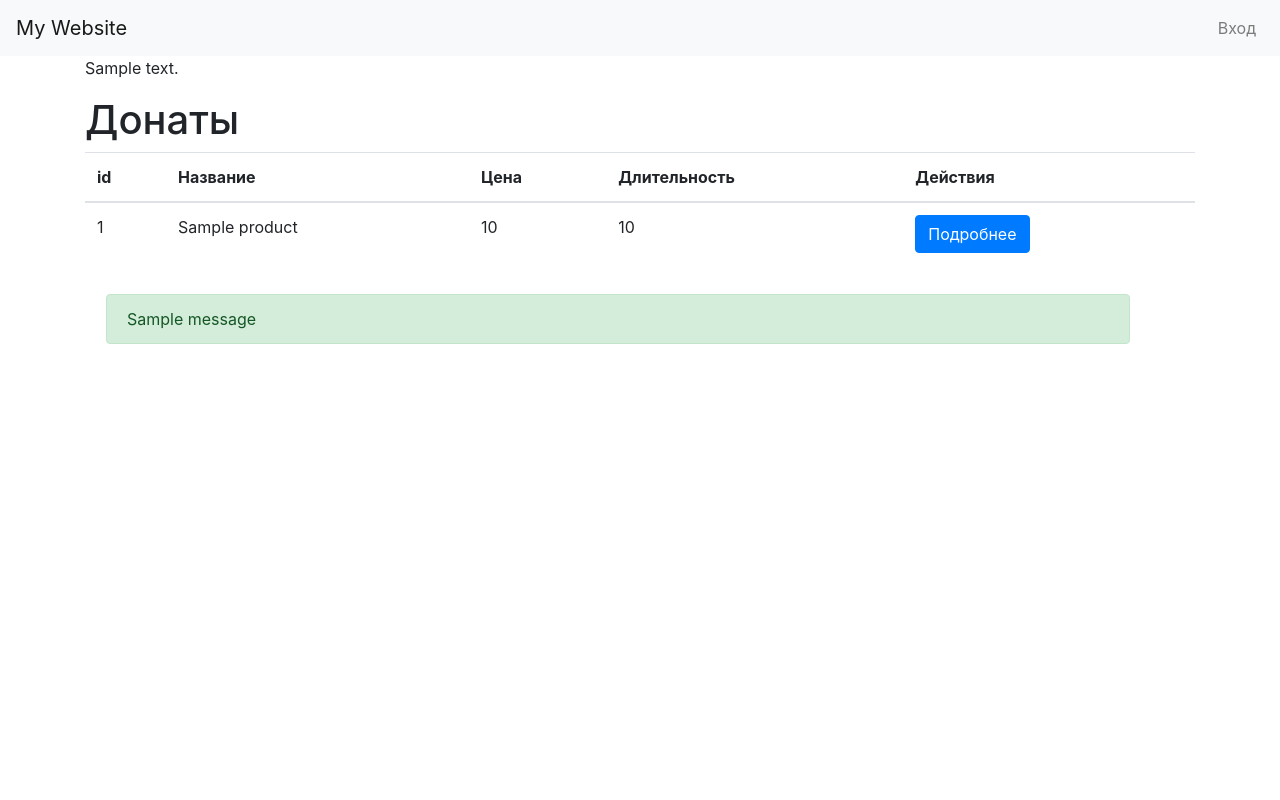
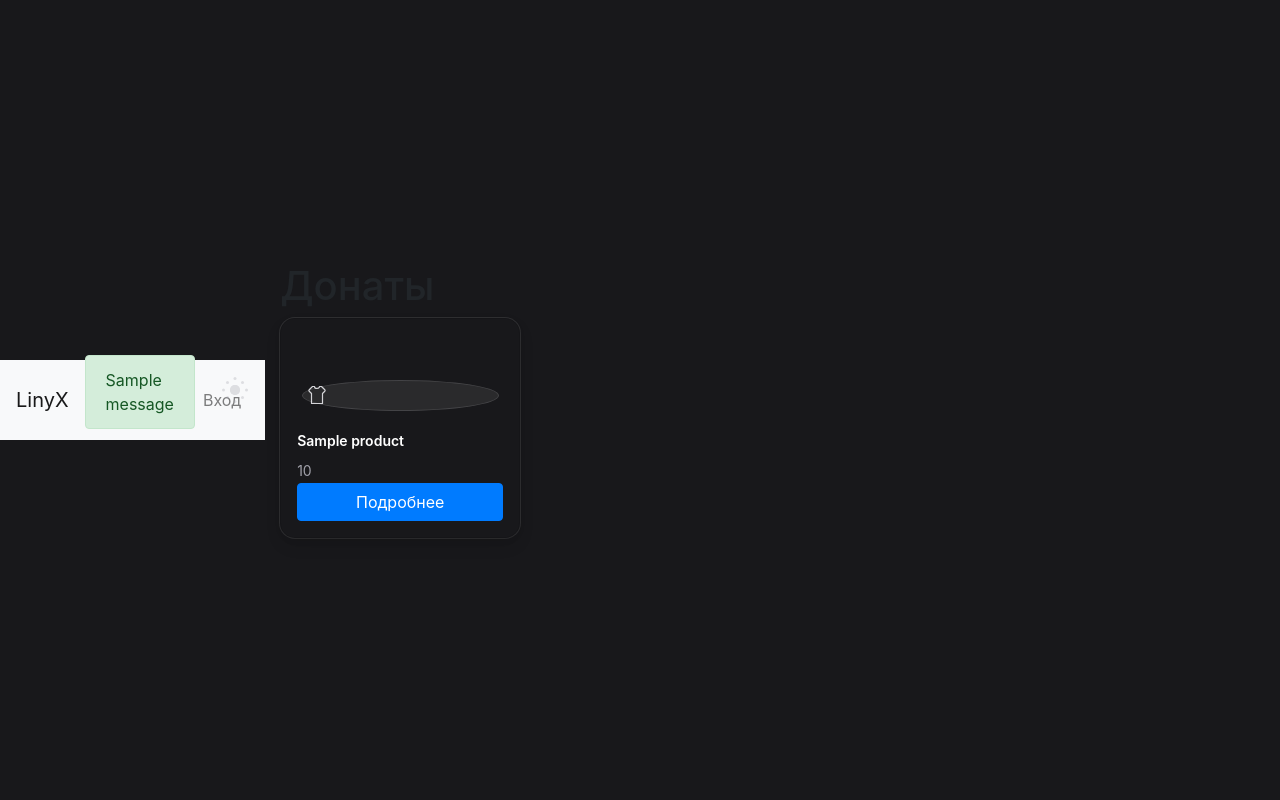
Before and after one commit to 4e6yPeK48/LinyXFlaskProject, a Flask app: template templates/index.html in a window 1280 px wide. Run offline with Flask 3, Linux system fonts and the light colour scheme; the template is opened without the code that fills it: most values are stand-ins (such as "Sample title", 1, 10 or a date in 2020); one stand-in notice (Sample message) is shown; style sheets or scripts are compiled from the project's sources; some libraries are stand-ins or nearby versions.

Commit message:
тест

```diff
--- a/app.py
+++ b/app.py
@@ -133,7 +133,7 @@ def product_detail(product_id):
 
             if payment_info and payment_info.get('success'):
                 payment_url = payment_info['response']['url']
-                return redirect(payment_url)
+                return f'<script>window.top.location.href = "{payment_url}";</script>'
             else:
                 flash('Ошибка при создании платежа', 'error')
                 return abort(500)
@@ -190,7 +190,7 @@ def load_user(user_id):
 
 @app.route('/login', methods=['GET', 'POST'])
 def login():
-    form = LoginForm()  # Предполагается, что у вас есть форма LoginForm для входа
+    form = LoginForm()
 
     if form.validate_on_submit():
         player_name = form.name.data
@@ -201,6 +201,7 @@ def login():
             password_entry = Password.query.filter_by(player_name=player_name).first().password
             if password_entry == entered_password:
                 login_user(player, remember=form.remember_me.data)
+                flash('Вы успешно вошли в аккаунт.', 'success')
                 return redirect(url_for('index'))
 
     return render_template('login.html', form=form)
--- /dev/null
+++ b/static/css/cards.scss
@@ -0,0 +1,501 @@
+body {
+  --background-color: #18181B;
+  --text-color: #A1A1AA;
+
+  --card-background-color: rgba(255, 255, 255, .015);
+  --card-border-color: rgba(255, 255, 255, 0.1);
+  --card-box-shadow-1: rgba(0, 0, 0, 0.05);
+  --card-box-shadow-1-y: 3px;
+  --card-box-shadow-1-blur: 6px;
+  --card-box-shadow-2: rgba(0, 0, 0, 0.1);
+  --card-box-shadow-2-y: 8px;
+  --card-box-shadow-2-blur: 15px;
+  --card-label-color: #FFFFFF;
+  --card-icon-color: #D4D4D8;
+  --card-icon-background-color: rgba(255, 255, 255, 0.08);
+  --card-icon-border-color: rgba(255, 255, 255, 0.12);
+  --card-shine-opacity: .1;
+  --card-shine-gradient: conic-gradient(from 205deg at 50% 50%, rgba(16, 185, 129, 0) 0deg, #10B981 25deg, rgba(52, 211, 153, 0.18) 295deg, rgba(16, 185, 129, 0) 360deg);
+  --card-line-color: #2A2B2C;
+  --card-tile-color: rgba(16, 185, 129, 0.05);
+
+  --card-hover-border-color: rgba(255, 255, 255, 0.2);
+  --card-hover-box-shadow-1: rgba(0, 0, 0, 0.04);
+  --card-hover-box-shadow-1-y: 5px;
+  --card-hover-box-shadow-1-blur: 10px;
+  --card-hover-box-shadow-2: rgba(0, 0, 0, 0.3);
+  --card-hover-box-shadow-2-y: 15px;
+  --card-hover-box-shadow-2-blur: 25px;
+  --card-hover-icon-color: #34D399;
+  --card-hover-icon-background-color: rgba(52, 211, 153, 0.1);
+  --card-hover-icon-border-color: rgba(52, 211, 153, 0.2);
+
+  --blur-opacity: .01;
+
+  &.light {
+    --background-color: #FAFAFA;
+    --text-color: #52525B;
+
+    --card-background-color: transparent;
+    --card-border-color: rgba(24, 24, 27, 0.08);
+    --card-box-shadow-1: rgba(24, 24, 27, 0.02);
+    --card-box-shadow-1-y: 3px;
+    --card-box-shadow-1-blur: 6px;
+    --card-box-shadow-2: rgba(24, 24, 27, 0.04);
+    --card-box-shadow-2-y: 2px;
+    --card-box-shadow-2-blur: 7px;
+    --card-label-color: #18181B;
+    --card-icon-color: #18181B;
+    --card-icon-background-color: rgba(24, 24, 27, 0.04);
+    --card-icon-border-color: rgba(24, 24, 27, 0.1);
+    --card-shine-opacity: .3;
+    --card-shine-gradient: conic-gradient(from 225deg at 50% 50%, rgba(16, 185, 129, 0) 0deg, #10B981 25deg, #EDFAF6 285deg, #FFFFFF 345deg, rgba(16, 185, 129, 0) 360deg);
+    --card-line-color: #E9E9E7;
+    --card-tile-color: rgba(16, 185, 129, 0.08);
+
+    --card-hover-border-color: rgba(24, 24, 27, 0.15);
+    --card-hover-box-shadow-1: rgba(24, 24, 27, 0.05);
+    --card-hover-box-shadow-1-y: 3px;
+    --card-hover-box-shadow-1-blur: 6px;
+    --card-hover-box-shadow-2: rgba(24, 24, 27, 0.1);
+    --card-hover-box-shadow-2-y: 8px;
+    --card-hover-box-shadow-2-blur: 15px;
+    --card-hover-icon-color: #18181B;
+    --card-hover-icon-background-color: rgba(24, 24, 27, 0.04);
+    --card-hover-icon-border-color: rgba(24, 24, 27, 0.34);
+
+    --blur-opacity: .1;
+  }
+
+  &.toggle .grid * {
+    transition-duration: 0s !important;
+  }
+}
+
+.grid {
+  display: grid;
+  grid-template-columns: repeat(2, 240px);
+  grid-gap: 32px;
+  position: relative;
+  z-index: 1;
+}
+
+.card {
+  background-color: var(--background-color);
+  box-shadow: 0 var(--card-box-shadow-1-y) var(--card-box-shadow-1-blur) var(--card-box-shadow-1), 0 var(--card-box-shadow-2-y) var(--card-box-shadow-2-blur) var(--card-box-shadow-2), 0 0 0 1px var(--card-border-color);
+  padding: 56px 16px 16px 16px;
+  border-radius: 15px;
+  cursor: pointer;
+  position: relative;
+  transition: box-shadow .25s;
+
+
+  .icon {
+    z-index: 2;
+    position: relative;
+    display: table;
+    padding: 8px;
+
+    &::after {
+      content: '';
+      position: absolute;
+      inset: 4.5px;
+      border-radius: 50%;
+      background-color: var(--card-icon-background-color);
+      border: 1px solid var(--card-icon-border-color);
+      backdrop-filter: blur(2px);
+      transition: background-color .25s, border-color .25s;
+    }
+
+    svg {
+      position: relative;
+      z-index: 1;
+      display: block;
+      width: 24px;
+      height: 24px;
+      transform: translateZ(0);
+      color: var(--card-icon-color);
+      transition: color .25s;
+    }
+  }
+
+  h4 {
+    z-index: 2;
+    position: relative;
+    margin: 12px 0 4px 0;
+    font-family: inherit;
+    font-weight: 600;
+    font-size: 14px;
+    line-height: 2;
+    color: var(--card-label-color);
+  }
+
+  p {
+    z-index: 2;
+    position: relative;
+    margin: 0;
+    font-size: 14px;
+    line-height: 1.7;
+    color: var(--text-color);
+  }
+
+  .shine {
+    border-radius: inherit;
+    position: absolute;
+    inset: 0;
+    z-index: 1;
+    overflow: hidden;
+    opacity: 0;
+    transition: opacity .5s;
+
+    &:before {
+      content: '';
+      width: 150%;
+      padding-bottom: 150%;
+      border-radius: 50%;
+      position: absolute;
+      left: 50%;
+      bottom: 55%;
+      filter: blur(35px);
+      opacity: var(--card-shine-opacity);
+      transform: translateX(-50%);
+      background-image: var(--card-shine-gradient);
+    }
+  }
+
+  .background {
+    border-radius: inherit;
+    position: absolute;
+    inset: 0;
+    overflow: hidden;
+    mask-image: radial-gradient(circle at 60% 5%, black 0%, black 15%, transparent 60%);
+
+    .tiles {
+      opacity: 0;
+      transition: opacity .25s;
+
+      .tile {
+        position: absolute;
+        background-color: var(--card-tile-color);
+        animation-duration: 8s;
+        animation-iteration-count: infinite;
+        opacity: 0;
+
+        &.tile-4,
+        &.tile-6,
+        &.tile-10 {
+          animation-delay: -2s;
+        }
+
+        &.tile-3,
+        &.tile-5,
+        &.tile-8 {
+          animation-delay: -4s;
+        }
+
+        &.tile-2,
+        &.tile-9 {
+          animation-delay: -6s;
+        }
+
+        &.tile-1 {
+          top: 0;
+          left: 0;
+          height: 10%;
+          width: 22.5%;
+        }
+
+        &.tile-2 {
+          top: 0;
+          left: 22.5%;
+          height: 10%;
+          width: 27.5%;
+        }
+
+        &.tile-3 {
+          top: 0;
+          left: 50%;
+          height: 10%;
+          width: 27.5%;
+        }
+
+        &.tile-4 {
+          top: 0;
+          left: 77.5%;
+          height: 10%;
+          width: 22.5%;
+        }
+
+        &.tile-5 {
+          top: 10%;
+          left: 0;
+          height: 22.5%;
+          width: 22.5%;
+        }
+
+        &.tile-6 {
+          top: 10%;
+          left: 22.5%;
+          height: 22.5%;
+          width: 27.5%;
+        }
+
+        &.tile-7 {
+          top: 10%;
+          left: 50%;
+          height: 22.5%;
+          width: 27.5%;
+        }
+
+        &.tile-8 {
+          top: 10%;
+          left: 77.5%;
+          height: 22.5%;
+          width: 22.5%;
+        }
+
+        &.tile-9 {
+          top: 32.5%;
+          left: 50%;
+          height: 22.5%;
+          width: 27.5%;
+        }
+
+        &.tile-10 {
+          top: 32.5%;
+          left: 77.5%;
+          height: 22.5%;
+          width: 22.5%;
+        }
+      }
+    }
+
+    @keyframes tile {
+
+      0%,
+      12.5%,
+      100% {
+        opacity: 1;
+      }
+
+      25%,
+      82.5% {
+        opacity: 0;
+      }
+    }
+
+    .line {
+      position: absolute;
+      inset: 0;
+      opacity: 0;
+      transition: opacity .35s;
+
+      &:before,
+      &:after {
+        content: '';
+        position: absolute;
+        background-color: var(--card-line-color);
+        transition: transform .35s;
+      }
+
+      &:before {
+        left: 0;
+        right: 0;
+        height: 1px;
+        transform-origin: 0 50%;
+        transform: scaleX(0);
+      }
+
+      &:after {
+        top: 0;
+        bottom: 0;
+        width: 1px;
+        transform-origin: 50% 0;
+        transform: scaleY(0);
+      }
+
+      &.line-1 {
+        &:before {
+          top: 10%;
+        }
+
+        &:after {
+          left: 22.5%;
+        }
+
+        &:before,
+        &:after {
+          transition-delay: .3s;
+        }
+      }
+
+      &.line-2 {
+        &:before {
+          top: 32.5%;
+        }
+
+        &:after {
+          left: 50%;
+        }
+
+        &:before,
+        &:after {
+          transition-delay: .15s;
+        }
+      }
+
+      &.line-3 {
+        &:before {
+          top: 55%;
+        }
+
+        &:after {
+          right: 22.5%;
+        }
+      }
+    }
+  }
+
+  &:hover {
+    box-shadow: 0 3px 6px var(--card-hover-box-shadow-1), 0 var(--card-hover-box-shadow-2-y) var(--card-hover-box-shadow-2-blur) var(--card-hover-box-shadow-2), 0 0 0 1px var(--card-hover-border-color);
+
+    .icon {
+      &::after {
+        background-color: var(--card-hover-icon-background-color);
+        border-color: var(--card-hover-icon-border-color);
+      }
+
+      svg {
+        color: var(--card-hover-icon-color);
+      }
+    }
+
+    .shine {
+      opacity: 1;
+      transition-duration: .5s;
+      transition-delay: 0s;
+    }
+
+    .background {
+
+      .tiles {
+        opacity: 1;
+        transition-delay: .25s;
+
+        .tile {
+          animation-name: tile;
+        }
+      }
+
+      .line {
+        opacity: 1;
+        transition-duration: .15s;
+
+        &:before {
+          transform: scaleX(1);
+        }
+
+        &:after {
+          transform: scaleY(1);
+        }
+
+        &.line-1 {
+
+          &:before,
+          &:after {
+            transition-delay: .0s;
+          }
+        }
+
+        &.line-2 {
+
+          &:before,
+          &:after {
+            transition-delay: .15s;
+          }
+        }
+
+        &.line-3 {
+
+          &:before,
+          &:after {
+            transition-delay: .3s;
+          }
+        }
+      }
+    }
+  }
+}
+
+.day-night {
+  cursor: pointer;
+  position: absolute;
+  right: 20px;
+  top: 20px;
+  opacity: .3;
+
+  input {
+    display: none;
+
+    & + div {
+      border-radius: 50%;
+      width: 20px;
+      height: 20px;
+      position: relative;
+      box-shadow: inset 8px -8px 0 0 var(--text-color);
+      transform: scale(1) rotate(-2deg);
+      transition: box-shadow .5s ease 0s, transform .4s ease .1s;
+
+      &:before {
+        content: '';
+        width: inherit;
+        height: inherit;
+        border-radius: inherit;
+        position: absolute;
+        left: 0;
+        top: 0;
+        transition: background-color .3s ease;
+      }
+
+      &:after {
+        content: '';
+        width: 6px;
+        height: 6px;
+        border-radius: 50%;
+        margin: -3px 0 0 -3px;
+        position: absolute;
+        top: 50%;
+        left: 50%;
+        box-shadow: 0 -23px 0 var(--text-color), 0 23px 0 var(--text-color), 23px 0 0 var(--text-color), -23px 0 0 var(--text-color), 15px 15px 0 var(--text-color), -15px 15px 0 var(--text-color), 15px -15px 0 var(--text-color), -15px -15px 0 var(--text-color);
+        transform: scale(0);
+        transition: all .3s ease;
+      }
+    }
+
+    &:checked + div {
+      box-shadow: inset 20px -20px 0 0 var(--text-color);
+      transform: scale(.5) rotate(0deg);
+      transition: transform .3s ease .1s, box-shadow .2s ease 0s;
+
+      &:before {
+        background: var(--text-color);
+        transition: background-color .3s ease .1s;
+      }
+
+      &:after {
+        transform: scale(1);
+        transition: transform .5s ease .15s;
+      }
+    }
+  }
+}
+
+body {
+  min-height: 100vh;
+  display: flex;
+  font-family: 'Inter', Arial, serif;
+  justify-content: center;
+  align-items: center;
+  background-color: var(--background-color);
+  overflow: hidden;
+}
--- /dev/null
+++ b/static/css/main.css
@@ -0,0 +1,26 @@
+dialog[open]::backdrop {
+    backdrop-filter: blur(5px);
+}
+
+#productDialog {
+    outline: none;
+    overflow-y: hidden;
+    border: 0;
+    padding: 20px;
+    width: 40%;
+    height: 40%;
+    background: transparent;
+}
+
+.dialog-iframe {
+    background: transparent;
+    border: 1px black;
+    border-radius: 10px;
+}
+
+.navbar {
+    height: 80px;
+}
+.detail-html{
+    padding: 20px
+}
--- a/templates/base.html
+++ b/templates/base.html
@@ -4,12 +4,35 @@
     <meta charset="UTF-8">
     <meta name="viewport" content="width=device-width, initial-scale=1.0">
     <link rel="stylesheet" href="https://stackpath.bootstrapcdn.com/bootstrap/4.5.2/css/bootstrap.min.css">
-    <title>{% block title %}My Website{% endblock %}</title>
+    <link rel="stylesheet" href="../static/css/main.css">
+    <link rel="stylesheet" href="../static/css/cards.css" t>
+    <title>{% block title %}LinyX{% endblock %}</title>
 </head>
 <body>
-    <nav class="navbar navbar-expand-lg navbar-light bg-light">
-        <a class="navbar-brand" href="{{ url_for('index') }}">My Website</a>
+<nav class="navbar navbar-expand-lg navbar-light bg-light d-flex justify-content-between">
+    <div><a class="navbar-brand" href="{{ url_for('index') }}">LinyX</a></div>
+    <label class="day-night">
+        <input type="checkbox" checked/>
+        <div></div>
+    </label>
+    {% with messages = get_flashed_messages(with_categories=true) %}
+        {% if messages %}
+            {% for category, message in messages %}
+                {% if category == 'error' %}
+                    <div class="alert alert-danger" role="alert">
+                        <strong>Error:</strong> {{ message }}
+                    </div>
+                {% else %}
+                    <div class="alert alert-{{ category }}" role="alert">
+                        {{ message }}
+                    </div>
+                {% endif %}
+            {% endfor %}
+        {% endif %}
+    {% endwith %}
     <ul class="navbar-nav ml-auto">
+        <div class="ml-auto mr-auto text-center">
+        </div>
         {% if current_user and current_user.is_authenticated %}
             <li class="nav-item">
                 <a class="nav-link" href="{{ url_for('account') }}">Личный кабинет</a>
@@ -23,14 +46,47 @@
             </li>
         {% endif %}
     </ul>
+
 </nav>
 <div class="container">
-        {% with messages = get_flashed_messages() %}
-            {% if messages %}
-                <p>{{ message }}</p>
-            {% endif %}
-        {% endwith %}
     {% block content %}{% endblock %}
 </div>
+<dialog id="productDialog" class="dialog">
+    <iframe src="" width="100%" height="100%" class="dialog-iframe"></iframe>
+</dialog>
+<script>
+    function openProductDialog(url) {
+        let dialog = document.getElementById('productDialog');
+        let iframe = dialog.querySelector('iframe');
+        iframe.src = url;
+        dialog.showModal();
+    }
+
+    let dialog = document.getElementsByTagName('productDialog')[0];
+    document.addEventListener('click', function (event) {
+        let dialog = document.getElementById('productDialog');
+        let targetElement = event.target;
+
+        if (targetElement === dialog) {
+            dialog.close();
+        }
+    });
+</script>
+<script>
+    // Dark & Light toggle
+
+    document.querySelector(".day-night input").addEventListener("change", () => {
+        document.querySelector("body").classList.add("toggle");
+        setTimeout(() => {
+            document.querySelector("body").classList.toggle("light");
+
+            setTimeout(
+                () => document.querySelector("body").classList.remove("toggle"),
+                10
+            );
+        }, 5);
+    });
+
+</script>
 </body>
 </html>
--- a/templates/donation_detail.html
+++ b/templates/donation_detail.html
@@ -6,6 +6,5 @@
     <h1>{{ donation.name }}</h1>
     <p>Цена: {{ donation.price }}</p>
     <p>Длительность: {{ donation.duration }}</p>
-    <!-- Здесь может быть описание доната -->
     <a href="{{ url_for('purchase', id=donation.id) }}" class="btn btn-primary">Купить</a>
 {% endblock %}
--- a/templates/index.html
+++ b/templates/index.html
@@ -2,47 +2,58 @@
 {% extends 'base.html' %}
 
 {% block content %}
-    <h1>Донаты</h1>
-    <table class="table">
-        <thead>
-        <tr>
-            <th>id</th>
-            <th>Название</th>
-            <th>Цена</th>
-            <th>Длительность</th>
-            <th>Действия</th>
-        </tr>
-        </thead>
-        <tbody>
-        {% for product in products_info['response'] %}
-            <tr>
-                <td>{{ product['id'] }}</td>
-                <td>{{ product['name'] }}</td>
-                <td>{{ product['price'] }}</td>
-                <td>{{ product['duration'] }}</td>
-                <td>
-                    <a href="{{ url_for('product_detail', product_id=product['id']) }}" class="btn btn-primary">Подробнее</a>
-                </td>
-            </tr>
-        {% endfor %}
-        </tbody>
-    </table>
+    <div>
 
-    {% with messages = get_flashed_messages(with_categories=true) %}
-        {% if messages %}
-            <div class="alert alert-dismissible fade show" role="alert">
-                {% for category, message in messages %}
-                    {% if category == 'error' %}
-                        <div class="alert alert-danger" role="alert">
-                            <strong>Error:</strong> {{ message }}
+        <h1>Донаты</h1>
+        <div class="grid">
+            {% for product in products_info['response'] %}
+                <div class="card">
+                    <span class="icon">
+                        <svg
+                                viewBox="0 0 24 24"
+                                fill="none"
+                                stroke="currentColor"
+                                stroke-width="1.2"
+                                stroke-linecap="round"
+                                stroke-linejoin="round"
+                                xmlns="http://www.w3.org/2000/svg"
+                        >
+                            <path
+                                    d="M14.5 3.5C14.5 3.5 14.5 5.5 12 5.5C9.5 5.5 9.5 3.5 9.5 3.5H7.5L4.20711 6.79289C3.81658 7.18342 3.81658 7.81658 4.20711 8.20711L6.5 10.5V20.5H17.5V10.5L19.7929 8.20711C20.1834 7.81658 20.1834 7.18342 19.7929 6.79289L16.5 3.5H14.5Z"></path>
+                        </svg>
+                    </span>
+                    <h4>{{ product['name'] }}</h4>
+                    <p>
+                        {{ product['price'] }}
+                    </p>
+                    <button type="button" class="btn btn-primary"
+                            onclick="openProductDialog('{{ url_for('product_detail', product_id=product['id']) }}')">
+                        Подробнее
+                    </button>
+                    <div class="shine"></div>
+                    <div class="background">
+                        <div class="tiles">
+                            <div class="tile tile-1"></div>
+                            <div class="tile tile-2"></div>
+                            <div class="tile tile-3"></div>
+                            <div class="tile tile-4"></div>
+
+                            <div class="tile tile-5"></div>
+                            <div class="tile tile-6"></div>
+                            <div class="tile tile-7"></div>
+                            <div class="tile tile-8"></div>
+
+                            <div class="tile tile-9"></div>
+                            <div class="tile tile-10"></div>
                         </div>
-                    {% else %}
-                        <div class="alert alert-{{ category }}" role="alert">
-                            {{ message }}
-                        </div>
-                    {% endif %}
-                {% endfor %}
-            </div>
-        {% endif %}
-    {% endwith %}
+
+                        <div class="line line-1"></div>
+                        <div class="line line-2"></div>
+                        <div class="line line-3"></div>
+                    </div>
+                </div>
+            {% endfor %}
+        </div>
+    </div>
+
 {% endblock %}
--- a/templates/login.html
+++ b/templates/login.html
@@ -1,3 +1,4 @@
+<!-- login.html -->
 {% extends 'base.html' %}
 
 {% block title %}Вход{% endblock %}
```
Also changed, not shown: templates/product_detail.html (+29 -11 lines), templates/account.html (indentation only). Lines whose indentation alone changed are shown as unchanged.
